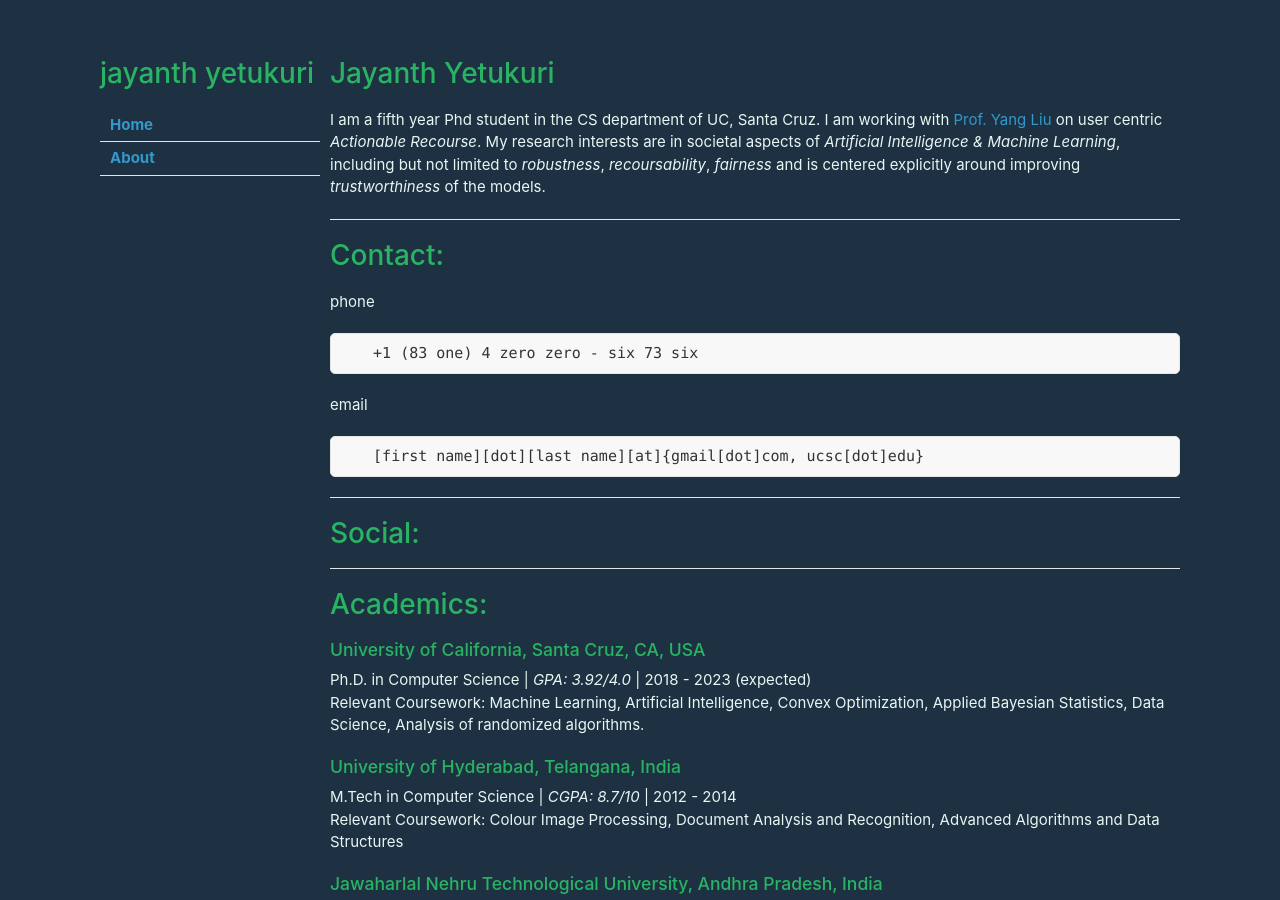
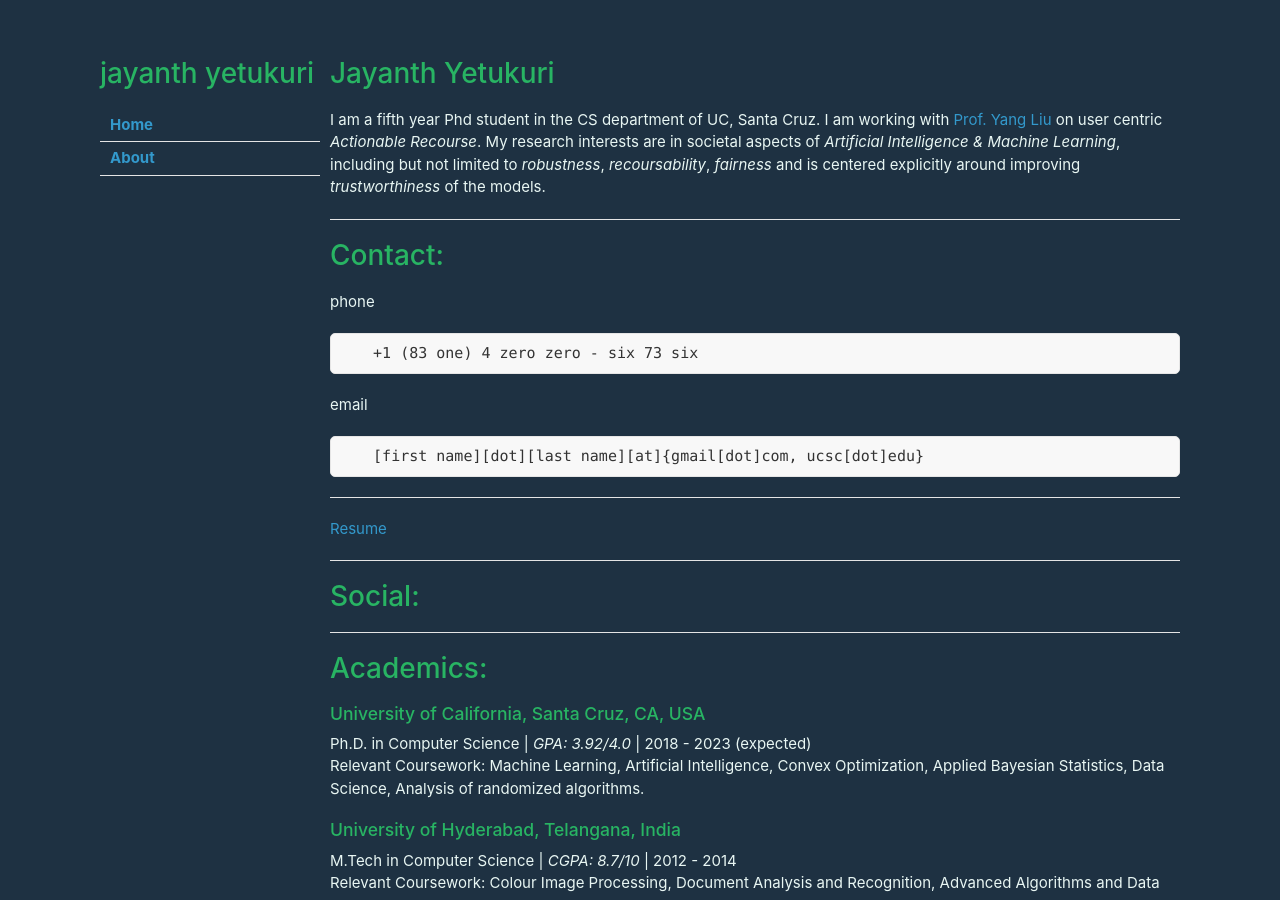
Before and after one commit to jayanthyetukuri/jayanthyetukuri.github.io, a Jekyll site: the page built from about.md, in a window 1280 px wide and 900 px high. Built offline with Jekyll 4.4.1, drawn with Linux system fonts in a browser that asks for light colours; our own code applies the rules of GitHub Pages for plain Markdown files; the repository's description, which GitHub fills in, is left out.

Commit message:
Update about.md

```diff
--- a/about.md
+++ b/about.md
@@ -11,6 +11,10 @@ phone
 email
 
        [first name][dot][last name][at]{gmail[dot]com, ucsc[dot]edu}
+
+---
+
+[Resume](https://jayanthyetukuri.github.io/jayanth_yetukuri_resume_23.pdf)
 
 ---
 
```
